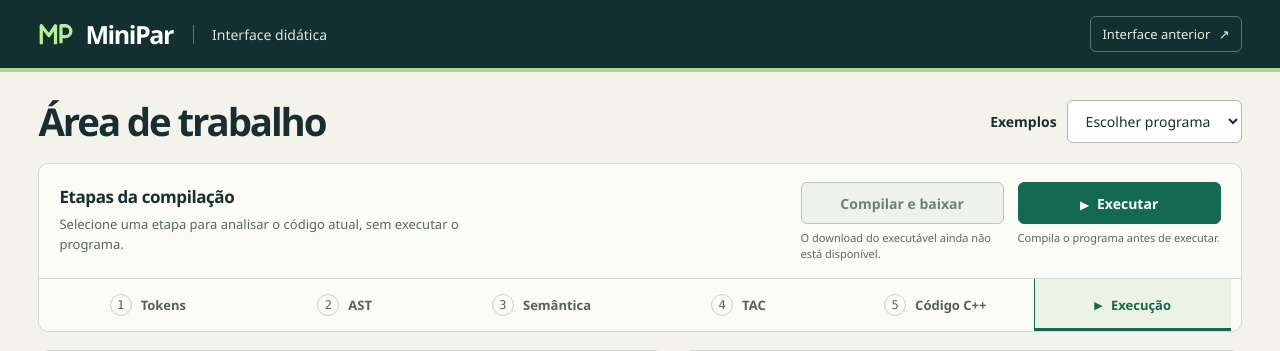
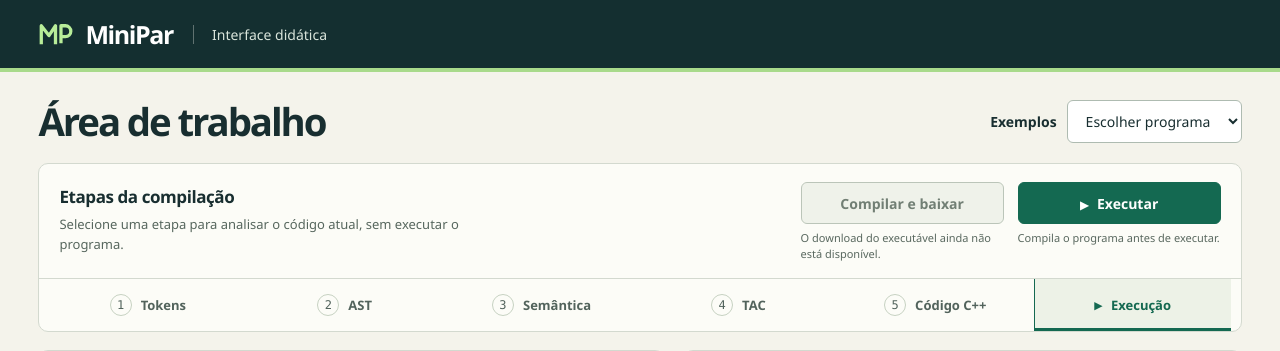
Before and after one commit to luizwhirl/minipar-improvement, a Flask app: page / in a window 1280 px wide. Shown: the top 351 px of the page. Run offline with Flask 3, Linux system fonts and the light colour scheme; data that the repository does not hold is empty.

Commit message:
add old interface template and removed button

```diff
--- a/static/css/style.css
+++ b/static/css/style.css
@@ -55,25 +55,6 @@ body {
     border-left: 1px solid #607270;
     color: #dae5db;
     font-size: 14px;
-}
-
-.legacy-link {
-    margin-left: auto;
-    color: #e3efdf;
-    font-size: 13px;
-    text-decoration: none;
-    border: 1px solid #607270;
-    border-radius: 6px;
-    padding: 8px 11px;
-}
-
-.legacy-link:hover {
-    background: #294443;
-    color: white;
-}
-
-.legacy-link span {
-    margin-left: 5px;
 }
 
 .toolbar,.actions,.panel-title,.tabs,.foot,.filebar,h2 {
@@ -995,8 +976,4 @@ h2 span {
         font-size: 22px;
     }
 
-    .legacy-link {
-        font-size: 11px;
-        padding: 7px 8px;
-    }
 }
--- a/templates/index.html
+++ b/templates/index.html
@@ -12,7 +12,6 @@
   <div class="frame brand">
     <svg viewBox="0 0 32 32" aria-hidden="true"><path d="M3 25V8l7 9 6-9v17m5-1V8h4a5 5 0 0 1 0 10h-4"/></svg>
     <b>MiniPar</b><span>Interface didática</span>
-    <a class="legacy-link" href="/legacy">Interface anterior <span aria-hidden="true">↗</span></a>
   </div>
 </header>
 <main class="frame">
```
